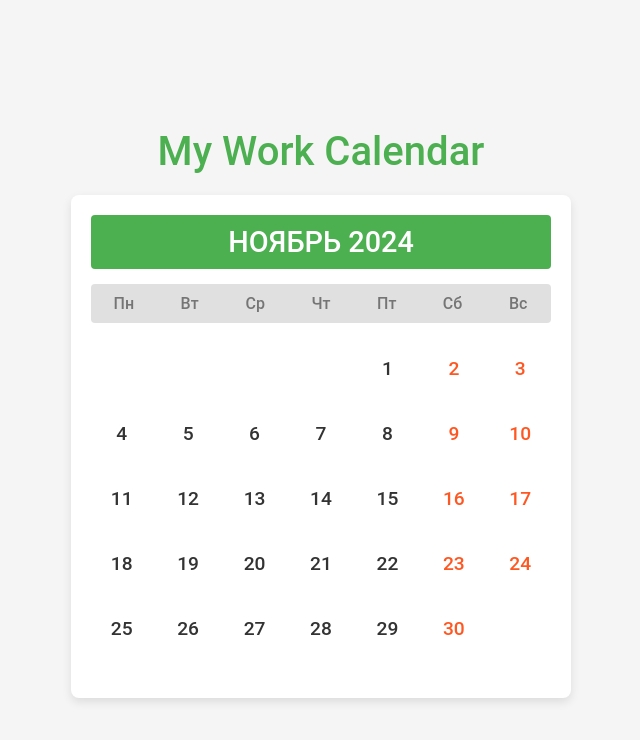
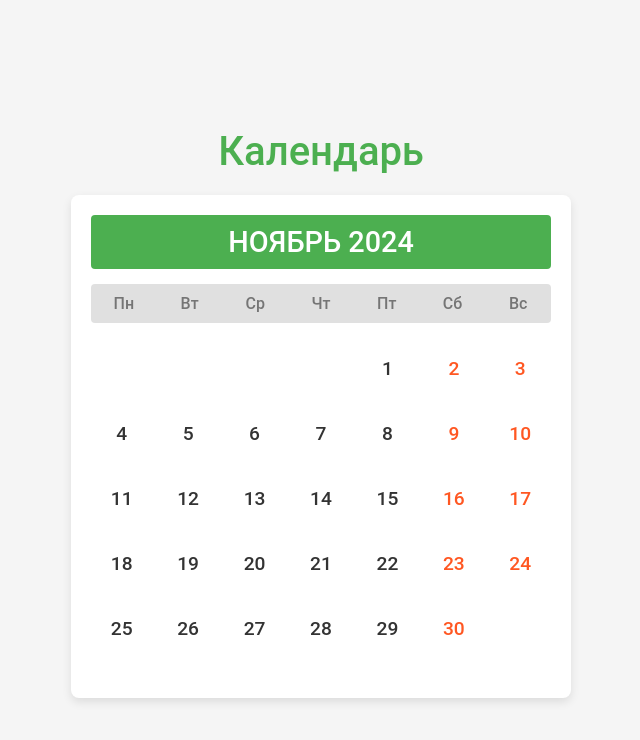
Before and after one commit to Cooltik/work-calendar, a website: page index.html in a window 1280 px wide. Shown: the whole page, without its empty margins (319-959 px from the left). Drawn offline with Linux system fonts and the light colour scheme; no server answers.

Commit message:
Add files via upload

```diff
--- a/index.html
+++ b/index.html
@@ -8,7 +8,7 @@
   <link rel="stylesheet" href="style.css">
 </head>
 <body>
-  <h1>My Work Calendar</h1>
+  <h1>Календарь</h1>
   <div id="calendar-container">
     <div id="month-name"></div>
     <div id="weekdays"></div>
```
